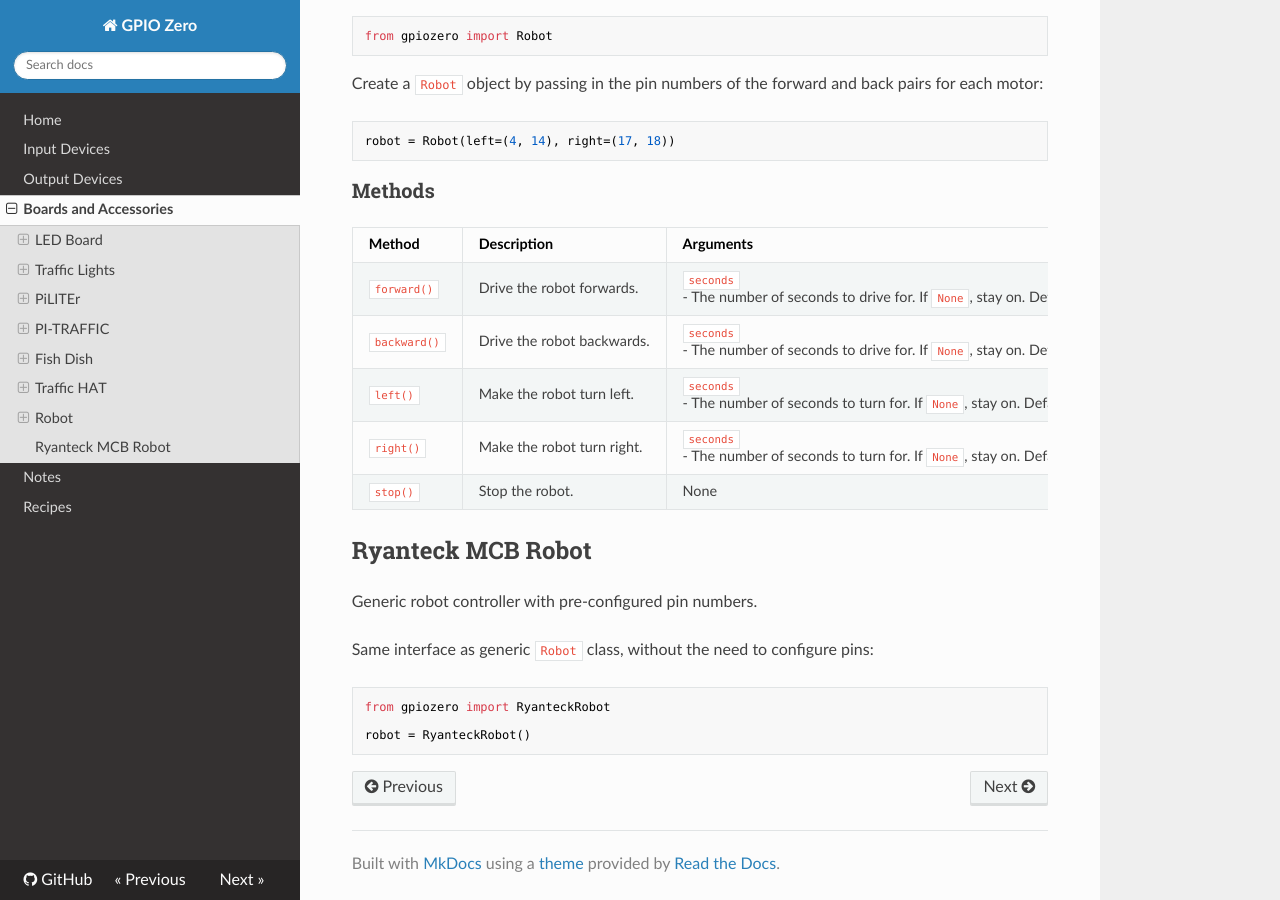
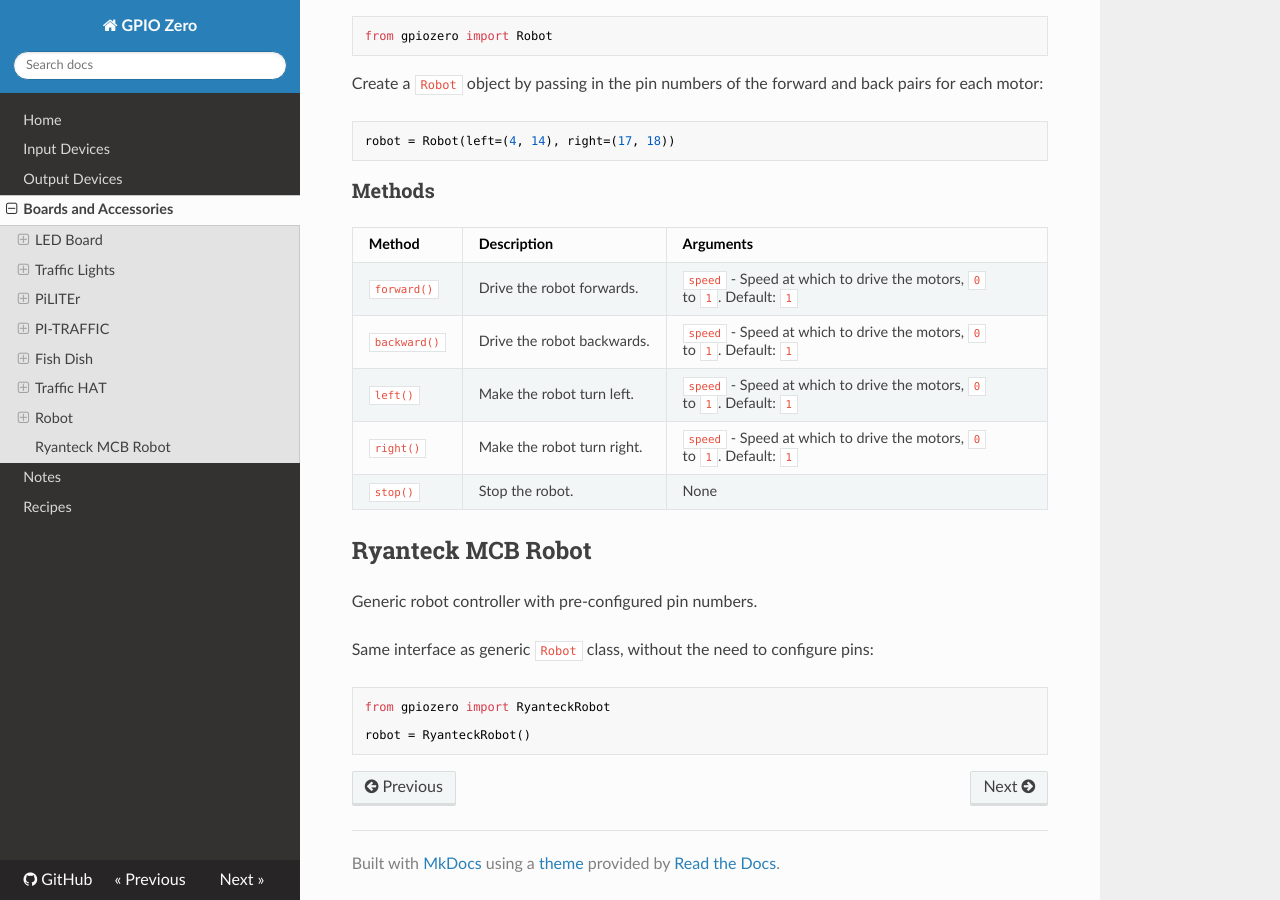
Before and after one commit to gpiozero/gpiozero, an MkDocs documentation site: the page built from docs/boards.md, in a window 1280 px wide and 900 px high, scrolled down 6198 px. Built offline with MkDocs 1.6.1, drawn with Linux system fonts in a browser that asks for light colours; nearby versions of some CDN libraries; old or Windows-style settings are respelled for this version of MkDocs.

Commit message:
Make Motors PWM devices with optional speed argument on methods

```diff
--- a/docs/boards.md
+++ b/docs/boards.md
@@ -253,11 +253,11 @@ robot = Robot(left=(4, 14), right=(17, 18))
 
 | Method | Description | Arguments |
 | ------ | ----------- | --------- |
-| `forward()` | Drive the robot forwards. | `seconds` - The number of seconds to drive for. If `None`, stay on. Default: `None` |
-| `backward()` | Drive the robot backwards. | `seconds` - The number of seconds to drive for. If `None`, stay on. Default: `None` |
-| `left()` | Make the robot turn left. | `seconds` - The number of seconds to turn for. If `None`, stay on. Default: `None` |
-| `right()` | Make the robot turn right. | `seconds` - The number of seconds to turn for. If `None`, stay on. Default: `None` |
-| `stop()` | Stop the robot. | None |
+| `forward()`  | Drive the robot forwards.  | `speed` - Speed at which to drive the motors, `0` to `1`. Default: `1` |
+| `backward()` | Drive the robot backwards. | `speed` - Speed at which to drive the motors, `0` to `1`. Default: `1` |
+| `left()`     | Make the robot turn left.  | `speed` - Speed at which to drive the motors, `0` to `1`. Default: `1` |
+| `right()`    | Make the robot turn right. | `speed` - Speed at which to drive the motors, `0` to `1`. Default: `1` |
+| `stop()`     | Stop the robot.            | None |
 
 ## Ryanteck MCB Robot
 
```
Also changed, not shown: docs/outputs.md (+2 -2 lines), 2 other files.
